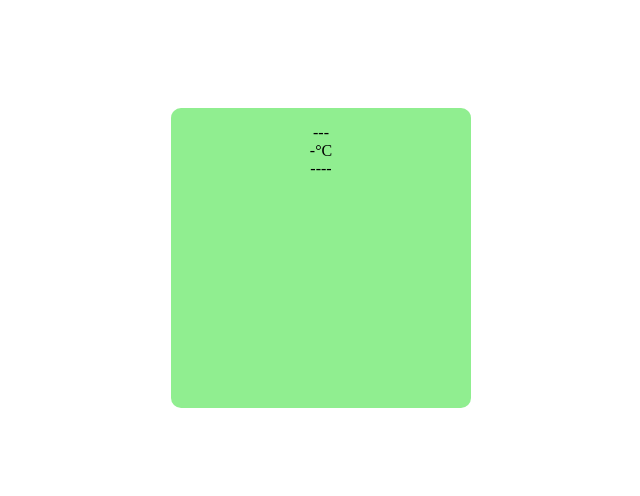
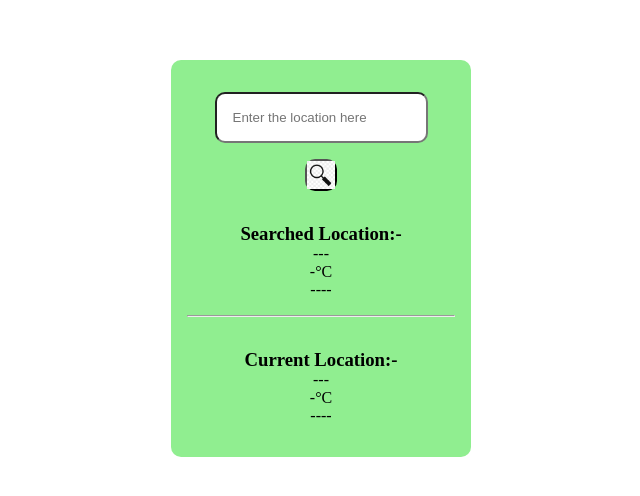
Before and after one commit to jimmyjayant/weatherforecasting, a plain HTML site: page index.html in a window 1280 px wide. Shown: the part 142-638 px from the top of the page, without its empty margins (319-959 px from the left). Drawn offline with Linux system fonts and the light colour scheme.

Commit message:
Added a functionality for searching new location weather data.

```diff
--- a/index.html
+++ b/index.html
@@ -12,10 +12,32 @@
     </head>
     <body>
     <div class="container">
-        <div class="icon">---</div>
-        <div class="temp">-°C</div>
-        <div class="summary">----</div>
-        <div class="location"></div>
+        <div class="otherlocation">
+            <input type="text" name="otherlocation" id="otherlocation" placeholder="Enter the location here">
+            <button type="button" onclick="srcloc()">
+              <img src="search icon.jpg" alt="search button">
+            </button>
+            <h3>
+                Searched Location:-
+            </h3>
+
+            <div class="icon1">---</div>
+            <div class="temp1">-°C</div>
+            <div class="summary1">----</div>
+            <div class="location1"></div>
+        </div>
+
+        <hr>
+
+        <div class="currentlocation">
+            <h3>
+                Current Location:-
+            </h3>
+            <div class="icon2">---</div>
+            <div class="temp2">-°C</div>
+            <div class="summary2">----</div>
+            <div class="location2"></div>
+        </div>
     </div>
     <script src="script.js"></script>
     </body>
--- a/script.js
+++ b/script.js
@@ -2,11 +2,46 @@
 let lon;
 let lat;
 
-let temperature = document.querySelector(".temp");
-let summary = document.querySelector(".summary");
-let loc = document.querySelector(".location");
-let icon = document.querySelector(".icon");
+
+
+let temperature1 = document.querySelector(".temp1");
+let summary1 = document.querySelector(".summary1");
+let loc1 = document.querySelector(".location1");
+let icon1 = document.querySelector(".icon1");
+let temperature2 = document.querySelector(".temp2");
+let summary2 = document.querySelector(".summary2");
+let loc2 = document.querySelector(".location2");
+let icon2 = document.querySelector(".icon2");
 const kelvin = 273;
+
+function srcloc() {
+    // API Id
+    const api = "e1d3fbcd57d923d8c54b6ff2297d8b33";
+
+    // location
+    const locationValue = document.getElementById('otherlocation').value;
+
+
+    // API URL
+    const base =
+    `https://api.openweathermap.org/data/2.5/weather?q=${locationValue}&appid=${api}&units=metric`;
+
+    // Calling the API
+    fetch(base)
+    .then((response) => {
+        return response.json();
+    })
+    .then((data) => {
+        console.log(data);
+        temperature1.innerHTML = Math.floor(data.main.temp) + "°C";
+        summary1.textContent = data.weather[0].description;
+        loc1.textContent = data.name + "," + data.sys.country;
+        let weathericon1 = data.weather[0].icon;
+        let url1 = `https://openweathermap.org/img/wn/${weathericon1}.png`;
+        icon1.innerHTML = `<img src='${url1}' style='height:10rem'>`;
+
+    })
+}
 
 function geoloc()
 {
@@ -33,12 +68,12 @@ function geoloc()
             })
             .then((data) => {
                 console.log(data);
-                temperature.innerHTML = Math.floor(data.main.temp - kelvin) + "°C";
-                summary.textContent = data.weather[0].description;
-                loc.textContent = data.name + "," + data.sys.country;
-                let icon1 = data.weather[0].icon;
-                let url = `https://openweathermap.org/img/wn/${icon1}.png`;
-                icon.innerHTML = `<img src='${url}' style='height:10rem'>`;
+                temperature2.innerHTML = Math.floor(data.main.temp - kelvin) + "°C";
+                summary2.textContent = data.weather[0].description;
+                loc2.textContent = data.name + "," + data.sys.country;
+                let weathericon2 = data.weather[0].icon;
+                let url2 = `https://openweathermap.org/img/wn/${weathericon2}.png`;
+                icon2.innerHTML = `<img src='${url2}' style='height:10rem'>`;
             });
         });
     }
--- a/style.css
+++ b/style.css
@@ -13,10 +13,34 @@ body {
 }
 .container {
     width:300px;
-    height:300px;
     background:lightgreen;
     border-radius:10px;
     margin:auto;
     text-align:center;
-    padding-top:1rem;
+    padding:1rem;
 }
+
+.otherlocation, .currentlocation {
+    padding:1rem;
+}
+
+.container h3 {
+    margin-top:1rem;
+}
+
+.otherlocation input {
+    border-radius:10px;
+    padding:1rem;
+}
+
+.otherlocation button {
+    border-radius:10px;
+    width:2rem;
+    height:2rem;
+    margin:1rem;
+}
+
+.otherlocation img {
+    width:100%;
+    height:100%;
+}
```
Also changed, not shown: search icon.jpg (added).
